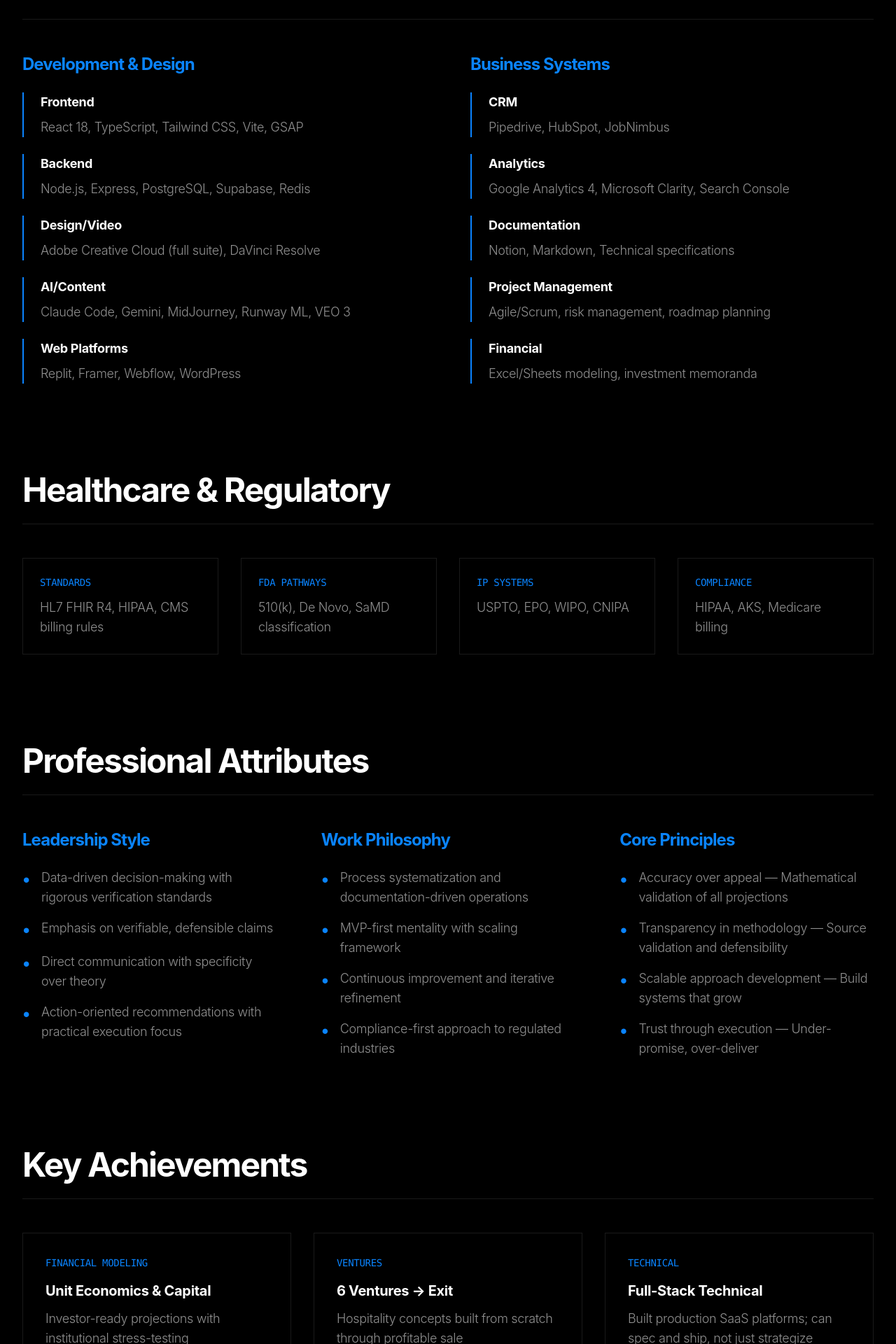
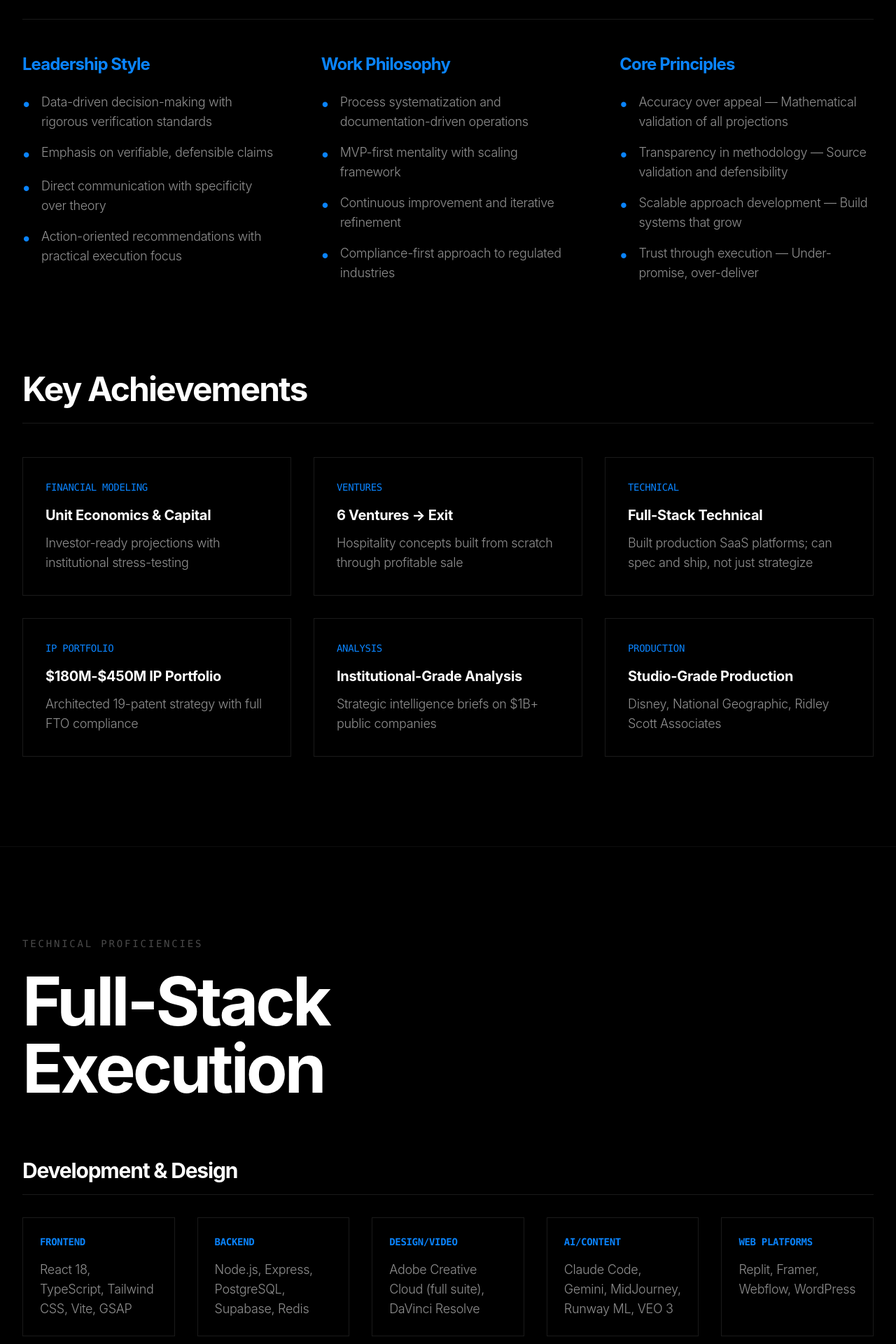
Before and after one commit to Mx7Zero/chrestenson.2026, a React (Vite) app: page / in a window 1280 px wide. Shown: the part 9820-11740 px from the top of the page at 70% size. Built offline with nearby package versions, Linux system fonts and the light colour scheme.

Commit message:
Fix TechStack: Complete Technical Proficiencies with Development & Design, Business Systems, Healthcare & Regulatory sections matching skills document

```diff
--- a/src/components/ExpertiseAccordion.tsx
+++ b/src/components/ExpertiseAccordion.tsx
@@ -691,93 +691,6 @@
           </div>
         </div>
 
-        {/* Technical Proficiencies */}
-        <div className="mb-32">
-          <h3 className="text-4xl md:text-5xl font-bold text-white mb-12 pb-6 border-b border-white/10">
-            Technical Proficiencies
-          </h3>
-
-          <div className="grid grid-cols-1 lg:grid-cols-2 gap-16">
-            <div>
-              <h4 className="text-2xl font-bold text-accent mb-6">Development & Design</h4>
-              <div className="space-y-6">
-                <div className="border-l-2 border-accent pl-6">
-                  <div className="text-white font-bold text-lg mb-2">Frontend</div>
-                  <div className="text-text-secondary text-lg">React 18, TypeScript, Tailwind CSS, Vite, GSAP</div>
-                </div>
-                <div className="border-l-2 border-accent pl-6">
-                  <div className="text-white font-bold text-lg mb-2">Backend</div>
-                  <div className="text-text-secondary text-lg">Node.js, Express, PostgreSQL, Supabase, Redis</div>
-                </div>
-                <div className="border-l-2 border-accent pl-6">
-                  <div className="text-white font-bold text-lg mb-2">Design/Video</div>
-                  <div className="text-text-secondary text-lg">Adobe Creative Cloud (full suite), DaVinci Resolve</div>
-                </div>
-                <div className="border-l-2 border-accent pl-6">
-                  <div className="text-white font-bold text-lg mb-2">AI/Content</div>
-                  <div className="text-text-secondary text-lg">Claude Code, Gemini, MidJourney, Runway ML, VEO 3</div>
-                </div>
-                <div className="border-l-2 border-accent pl-6">
-                  <div className="text-white font-bold text-lg mb-2">Web Platforms</div>
-                  <div className="text-text-secondary text-lg">Replit, Framer, Webflow, WordPress</div>
-                </div>
-              </div>
-            </div>
-
-            <div>
-              <h4 className="text-2xl font-bold text-accent mb-6">Business Systems</h4>
-              <div className="space-y-6">
-                <div className="border-l-2 border-accent pl-6">
-                  <div className="text-white font-bold text-lg mb-2">CRM</div>
-                  <div className="text-text-secondary text-lg">Pipedrive, HubSpot, JobNimbus</div>
-                </div>
-                <div className="border-l-2 border-accent pl-6">
-                  <div className="text-white font-bold text-lg mb-2">Analytics</div>
-                  <div className="text-text-secondary text-lg">Google Analytics 4, Microsoft Clarity, Search Console</div>
-                </div>
-                <div className="border-l-2 border-accent pl-6">
-                  <div className="text-white font-bold text-lg mb-2">Documentation</div>
-                  <div className="text-text-secondary text-lg">Notion, Markdown, Technical specifications</div>
-                </div>
-                <div className="border-l-2 border-accent pl-6">
-                  <div className="text-white font-bold text-lg mb-2">Project Management</div>
-                  <div className="text-text-secondary text-lg">Agile/Scrum, risk management, roadmap planning</div>
-                </div>
-                <div className="border-l-2 border-accent pl-6">
-                  <div className="text-white font-bold text-lg mb-2">Financial</div>
-                  <div className="text-text-secondary text-lg">Excel/Sheets modeling, investment memoranda</div>
-                </div>
-              </div>
-            </div>
-          </div>
-        </div>
-
-        {/* Healthcare & Regulatory */}
-        <div className="mb-32">
-          <h3 className="text-4xl md:text-5xl font-bold text-white mb-12 pb-6 border-b border-white/10">
-            Healthcare & Regulatory
-          </h3>
-
-          <div className="grid grid-cols-1 md:grid-cols-2 lg:grid-cols-4 gap-8">
-            <div className="border border-white/10 p-6">
-              <div className="text-accent font-mono text-sm mb-3">STANDARDS</div>
-              <div className="text-text-secondary text-lg">HL7 FHIR R4, HIPAA, CMS billing rules</div>
-            </div>
-            <div className="border border-white/10 p-6">
-              <div className="text-accent font-mono text-sm mb-3">FDA PATHWAYS</div>
-              <div className="text-text-secondary text-lg">510(k), De Novo, SaMD classification</div>
-            </div>
-            <div className="border border-white/10 p-6">
-              <div className="text-accent font-mono text-sm mb-3">IP SYSTEMS</div>
-              <div className="text-text-secondary text-lg">USPTO, EPO, WIPO, CNIPA</div>
-            </div>
-            <div className="border border-white/10 p-6">
-              <div className="text-accent font-mono text-sm mb-3">COMPLIANCE</div>
-              <div className="text-text-secondary text-lg">HIPAA, AKS, Medicare billing</div>
-            </div>
-          </div>
-        </div>
-
         {/* Professional Attributes */}
         <div className="mb-32">
           <h3 className="text-4xl md:text-5xl font-bold text-white mb-12 pb-6 border-b border-white/10">
--- a/src/components/TechStack.tsx
+++ b/src/components/TechStack.tsx
@@ -1,43 +1,97 @@
 export const TechStack = () => {
-  const stack = [
-    { category: 'FRONTEND', items: ['React 18', 'TypeScript', 'Tailwind CSS', 'Vite', 'GSAP'] },
-    { category: 'BACKEND', items: ['Node.js', 'PostgreSQL', 'Supabase', 'Redis'] },
-    { category: 'AI/ML', items: ['Claude', 'Gemini', 'MidJourney', 'Runway ML'] },
-    { category: 'DESIGN', items: ['Adobe CC', 'DaVinci Resolve', 'Framer'] },
-    { category: 'BUSINESS', items: ['Pipedrive', 'HubSpot', 'GA4', 'Notion'] },
-    { category: 'HEALTHCARE', items: ['HL7 FHIR', 'HIPAA', 'FDA 510(k)', 'CMS'] },
-  ];
-
   return (
     <section className="py-32 px-8 border-t border-white/5">
       <div className="max-w-[1600px] mx-auto">
         <div className="mb-20">
           <div className="text-text-muted font-mono text-sm tracking-[0.2em] mb-6">
-            TECHNICAL CAPABILITIES
+            TECHNICAL PROFICIENCIES
           </div>
           <h2 className="text-6xl md:text-8xl font-bold text-white tracking-[-0.04em]">
             Full-Stack<br />Execution
           </h2>
         </div>
 
-        <div className="grid grid-cols-2 md:grid-cols-3 lg:grid-cols-6 gap-px bg-white/5">
-          {stack.map((category) => (
-            <div
-              key={category.category}
-              className="bg-black p-8 hover:bg-white/[0.02] transition-colors duration-500"
-            >
-              <div className="text-accent font-mono text-sm tracking-wider mb-6 font-bold">
-                {category.category}
-              </div>
-              <div className="space-y-3">
-                {category.items.map((item) => (
-                  <div key={item} className="text-text-secondary text-base font-normal">
-                    {item}
-                  </div>
-                ))}
-              </div>
+        {/* Development & Design */}
+        <div className="mb-20">
+          <h3 className="text-3xl font-bold text-white mb-8 pb-4 border-b border-white/10">
+            Development & Design
+          </h3>
+          <div className="grid grid-cols-1 md:grid-cols-2 lg:grid-cols-5 gap-8">
+            <div className="border border-white/10 p-6">
+              <div className="text-accent font-mono text-sm mb-4 font-bold">FRONTEND</div>
+              <div className="text-text-secondary text-lg">React 18, TypeScript, Tailwind CSS, Vite, GSAP</div>
             </div>
-          ))}
+            <div className="border border-white/10 p-6">
+              <div className="text-accent font-mono text-sm mb-4 font-bold">BACKEND</div>
+              <div className="text-text-secondary text-lg">Node.js, Express, PostgreSQL, Supabase, Redis</div>
+            </div>
+            <div className="border border-white/10 p-6">
+              <div className="text-accent font-mono text-sm mb-4 font-bold">DESIGN/VIDEO</div>
+              <div className="text-text-secondary text-lg">Adobe Creative Cloud (full suite), DaVinci Resolve</div>
+            </div>
+            <div className="border border-white/10 p-6">
+              <div className="text-accent font-mono text-sm mb-4 font-bold">AI/CONTENT</div>
+              <div className="text-text-secondary text-lg">Claude Code, Gemini, MidJourney, Runway ML, VEO 3</div>
+            </div>
+            <div className="border border-white/10 p-6">
+              <div className="text-accent font-mono text-sm mb-4 font-bold">WEB PLATFORMS</div>
+              <div className="text-text-secondary text-lg">Replit, Framer, Webflow, WordPress</div>
+            </div>
+          </div>
+        </div>
+
+        {/* Business Systems */}
+        <div className="mb-20">
+          <h3 className="text-3xl font-bold text-white mb-8 pb-4 border-b border-white/10">
+            Business Systems
+          </h3>
+          <div className="grid grid-cols-1 md:grid-cols-2 lg:grid-cols-5 gap-8">
+            <div className="border border-white/10 p-6">
+              <div className="text-accent font-mono text-sm mb-4 font-bold">CRM</div>
+              <div className="text-text-secondary text-lg">Pipedrive, HubSpot, JobNimbus</div>
+            </div>
+            <div className="border border-white/10 p-6">
+              <div className="text-accent font-mono text-sm mb-4 font-bold">ANALYTICS</div>
+              <div className="text-text-secondary text-lg">Google Analytics 4, Microsoft Clarity, Search Console</div>
+            </div>
+            <div className="border border-white/10 p-6">
+              <div className="text-accent font-mono text-sm mb-4 font-bold">DOCUMENTATION</div>
+              <div className="text-text-secondary text-lg">Notion, Markdown, Technical specifications</div>
+            </div>
+            <div className="border border-white/10 p-6">
+              <div className="text-accent font-mono text-sm mb-4 font-bold">PROJECT MGMT</div>
+              <div className="text-text-secondary text-lg">Agile/Scrum, risk management, roadmap planning</div>
+            </div>
+            <div className="border border-white/10 p-6">
+              <div className="text-accent font-mono text-sm mb-4 font-bold">FINANCIAL</div>
+              <div className="text-text-secondary text-lg">Excel/Sheets modeling, investment memoranda</div>
+            </div>
+          </div>
+        </div>
+
+        {/* Healthcare & Regulatory */}
+        <div>
+          <h3 className="text-3xl font-bold text-white mb-8 pb-4 border-b border-white/10">
+            Healthcare & Regulatory
+          </h3>
+          <div className="grid grid-cols-1 md:grid-cols-2 lg:grid-cols-4 gap-8">
+            <div className="border border-white/10 p-6">
+              <div className="text-accent font-mono text-sm mb-4 font-bold">STANDARDS</div>
+              <div className="text-text-secondary text-lg">HL7 FHIR R4, HIPAA, CMS billing rules</div>
+            </div>
+            <div className="border border-white/10 p-6">
+              <div className="text-accent font-mono text-sm mb-4 font-bold">FDA PATHWAYS</div>
+              <div className="text-text-secondary text-lg">510(k), De Novo, SaMD classification</div>
+            </div>
+            <div className="border border-white/10 p-6">
+              <div className="text-accent font-mono text-sm mb-4 font-bold">IP SYSTEMS</div>
+              <div className="text-text-secondary text-lg">USPTO, EPO, WIPO, CNIPA</div>
+            </div>
+            <div className="border border-white/10 p-6">
+              <div className="text-accent font-mono text-sm mb-4 font-bold">COMPLIANCE</div>
+              <div className="text-text-secondary text-lg">HIPAA, AKS, Medicare billing</div>
+            </div>
+          </div>
         </div>
       </div>
     </section>
```
